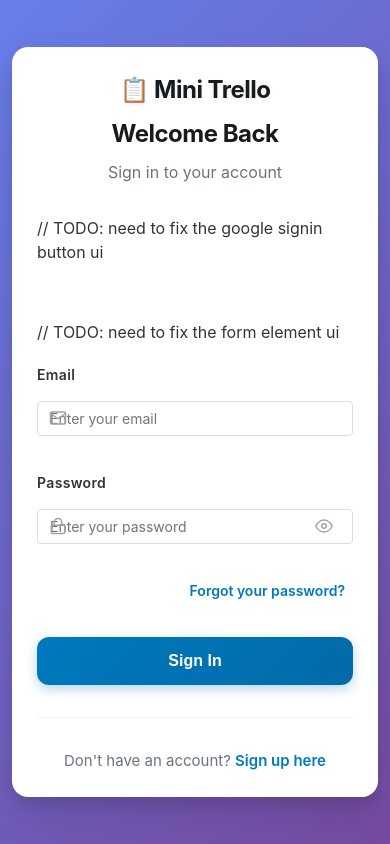
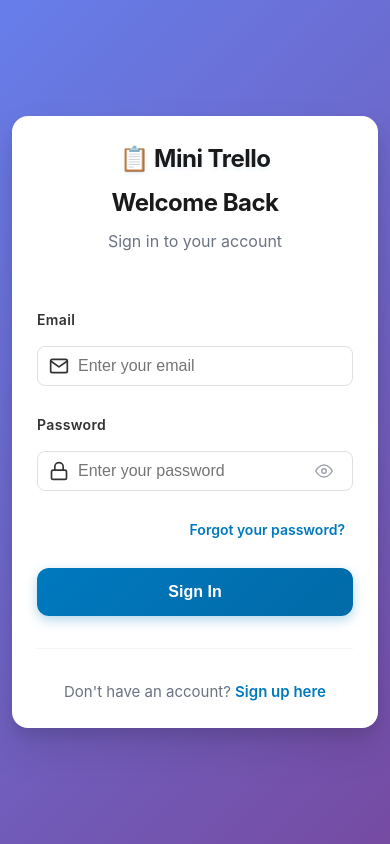
Before and after one commit to aakashchamola/mini-trello, a React (Create React App) app in the folder frontend/: page /login in a window 390 px wide. Built offline with nearby package versions, Linux system fonts and the light colour scheme; no server answers; the HTML template or start-up script is replaced by a standard one.

Commit message:
fix(auth ui): alignment and restructring of login page

```diff
--- a/frontend/src/components/common/GoogleSignIn.js
+++ b/frontend/src/components/common/GoogleSignIn.js
@@ -65,7 +65,7 @@
   }, [mode, handleGoogleResponse, onError]);
 
   return (
-    <div className="google-signin-container">
+    <div className="google-signin-btn-fixed">
       <div ref={googleButtonRef}></div>
     </div>
   );
--- a/frontend/src/pages/auth/AuthPages.css
+++ b/frontend/src/pages/auth/AuthPages.css
@@ -78,7 +78,7 @@
 .auth-form {
   display: flex;
   flex-direction: column;
-  gap: 24px;
+  gap: 12px;
 }
 
 .form-group {
@@ -113,7 +113,6 @@
 
 .form-input {
   width: 100%;
-  padding: 16px 20px 16px 56px;
   border: 2px solid #e5e7eb;
   border-radius: 12px;
   font-size: 16px;
@@ -184,7 +183,7 @@
   color: #dc2626;
   padding: 16px;
   border-radius: 12px;
-  font-size: 14px;
+  font-size: 12px;
   font-weight: 500;
   text-align: center;
   margin-bottom: 20px;
@@ -429,15 +428,15 @@
 
 @media (max-width: 480px) {
   .auth-card {
-    padding: 24px 20px;
+    padding: 20px;
   }
 
   .auth-header {
-    margin-bottom: 32px;
+    margin-bottom: 20px;
   }
 
   .auth-form {
-    gap: 20px;
+    gap: 12px;
   }
 }
 
@@ -537,3 +536,46 @@
 .form-input:focus + .password-toggle {
   color: #0079bf;
 }
+
+/* Google Sign In Button Fix */
+.google-signin-btn-fixed {
+  display: flex;
+  align-items: center;
+  justify-content: center;
+  background: #fff;
+  margin: 12px 0;
+  width: 100%;
+}
+
+/* Input Group Fix */
+.input-group-fixed {
+  position: relative;
+  display: flex;
+  align-items: center;
+  /* margin-bottom: 18px; */
+}
+.input-icon-fixed {
+  position: absolute;
+  left: 12px;
+  top: 50%;
+  transform: translateY(-50%);
+  z-index: 2;
+  width: 20px;
+  height: 20px;
+  pointer-events: none;
+}
+.input-icon-right-fixed {
+  right: 12px;
+  left: auto;
+  cursor: pointer;
+  pointer-events: auto;
+}
+.login-input-fixed {
+  width: 100%;
+  padding: 10px 40px 10px 40px;
+  border: 1px solid #e0e0e0;
+  border-radius: 8px;
+  font-size: 1rem;
+  background: #fff;
+  box-sizing: border-box;
+}
--- a/frontend/src/pages/auth/LoginPage.js
+++ b/frontend/src/pages/auth/LoginPage.js
@@ -1,20 +1,20 @@
-import React, { useState, useEffect } from 'react';
-import { Link, useNavigate, useLocation } from 'react-router-dom';
-import { Formik, Form, Field, ErrorMessage } from 'formik';
-import * as Yup from 'yup';
-import { FiEye, FiEyeOff, FiMail, FiLock } from 'react-icons/fi';
-import { useAuth } from '../../contexts/AuthContext';
-import LoadingSpinner from '../../components/common/LoadingSpinner';
-import GoogleSignIn from '../../components/common/GoogleSignIn';
-import './AuthPages.css';
+import React, { useState, useEffect } from "react";
+import { Link, useNavigate, useLocation } from "react-router-dom";
+import { Formik, Form, Field, ErrorMessage } from "formik";
+import * as Yup from "yup";
+import { FiEye, FiEyeOff, FiMail, FiLock } from "react-icons/fi";
+import { useAuth } from "../../contexts/AuthContext";
+import LoadingSpinner from "../../components/common/LoadingSpinner";
+import GoogleSignIn from "../../components/common/GoogleSignIn";
+import "./AuthPages.css";
 
 const LoginSchema = Yup.object().shape({
   email: Yup.string()
-    .email('Invalid email address')
-    .required('Email is required'),
+    .email("Invalid email address")
+    .required("Email is required"),
   password: Yup.string()
-    .min(6, 'Password must be at least 6 characters')
-    .required('Password is required')
+    .min(6, "Password must be at least 6 characters")
+    .required("Password is required"),
 });
 
 const LoginPage = () => {
@@ -23,7 +23,7 @@
   const { login, register, isLoading, isAuthenticated, error } = useAuth();
   const [showPassword, setShowPassword] = useState(false);
 
-  const from = location.state?.from?.pathname || '/dashboard';
+  const from = location.state?.from?.pathname || "/dashboard";
 
   useEffect(() => {
     if (isAuthenticated) {
@@ -36,12 +36,11 @@
       await login({ email: values.email, password: values.password });
       navigate(from, { replace: true });
     } catch (error) {
-      console.error('Login error:', error);
+      console.error("Login error:", error);
     } finally {
       setSubmitting(false);
     }
   };
-
 
   if (isLoading) {
     return <LoadingSpinner size="large" message="Checking authentication..." />;
@@ -59,51 +58,58 @@
         </div>
 
         <Formik
-          initialValues={{ email: '', password: '' }}
+          initialValues={{ email: "", password: "" }}
           validationSchema={LoginSchema}
           onSubmit={handleSubmit}
         >
           {({ isSubmitting, touched, errors }) => (
             <Form className="auth-form">
-              {error && (
-                <div className="error-message">
-                  {error}
-                </div>
-              )}
-// TODO: need to fix the google signin button ui
+              {/* {error && <div className="error-message">{error}</div>} */}
               {/* Google Sign-In */}
               <GoogleSignIn
                 mode="signin"
                 onSuccess={() => navigate(from, { replace: true })}
-                onError={(error) => console.error('Google Sign-In error:', error)}
+                onError={(error) =>
+                  console.error("Google Sign-In error:", error)
+                }
               />
-// TODO: need to fix the form element ui
               <div className="form-group">
                 <label htmlFor="email">Email</label>
-                <div className="input-container">
-                  <FiMail className="input-icon" />
-
+                <div className="input-group-fixed">
+                  <span>
+                    <FiMail className="input-icon-fixed" />
+                  </span>
                   <Field
                     type="email"
                     name="email"
                     id="email"
                     placeholder="Enter your email"
-                    className={`form-input ${touched.email && errors.email ? 'error' : ''}`}
+                    className={`login-input-fixed ${
+                      touched.email && errors.email ? "error" : ""
+                    }`}
                   />
                 </div>
-                <ErrorMessage name="email" component="div" className="field-error" />
+                <ErrorMessage
+                  name="email"
+                  component="div"
+                  className="field-error"
+                />
               </div>
 
               <div className="form-group">
                 <label htmlFor="password">Password</label>
-                <div className="input-container">
-                  <FiLock className="input-icon" />
+                <div className="input-group-fixed">
+                  <span>
+                    <FiLock className="input-icon-fixed" />
+                  </span>
                   <Field
-                    type={showPassword ? 'text' : 'password'}
+                    type={showPassword ? "text" : "password"}
                     name="password"
                     id="password"
                     placeholder="Enter your password"
-                    className={`form-input ${touched.password && errors.password ? 'error' : ''}`}
+                    className={`login-input-fixed ${
+                      touched.password && errors.password ? "error" : ""
+                    }`}
                   />
                   <button
                     type="button"
@@ -113,7 +119,11 @@
                     {showPassword ? <FiEyeOff /> : <FiEye />}
                   </button>
                 </div>
-                <ErrorMessage name="password" component="div" className="field-error" />
+                <ErrorMessage
+                  name="password"
+                  component="div"
+                  className="field-error"
+                />
               </div>
 
               <div className="form-actions">
@@ -127,11 +137,7 @@
                 className="auth-button"
                 disabled={isSubmitting}
               >
-                {isSubmitting ? (
-                  <LoadingSpinner size="small" />
-                ) : (
-                  'Sign In'
-                )}
+                {isSubmitting ? <LoadingSpinner size="small" /> : "Sign In"}
               </button>
             </Form>
           )}
@@ -139,8 +145,7 @@
 
         <div className="auth-footer">
           <p>
-            Don't have an account?{' '}
-            <Link to="/register">Sign up here</Link>
+            Don't have an account? <Link to="/register">Sign up here</Link>
           </p>
         </div>
       </div>
```
